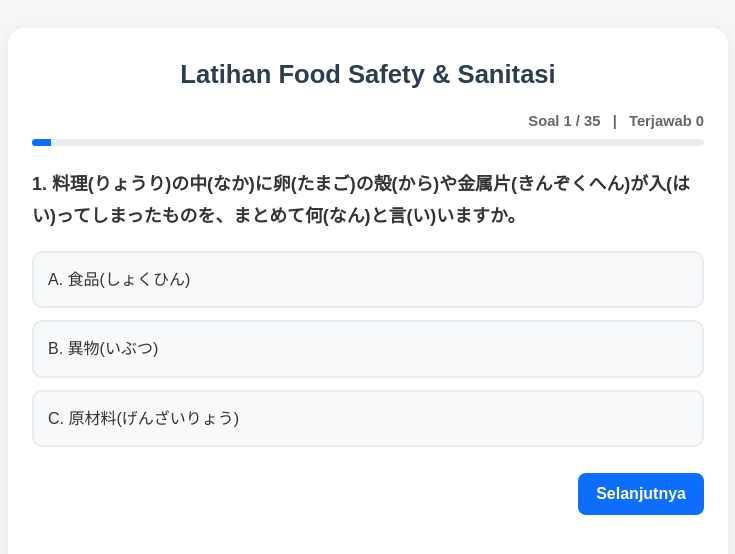
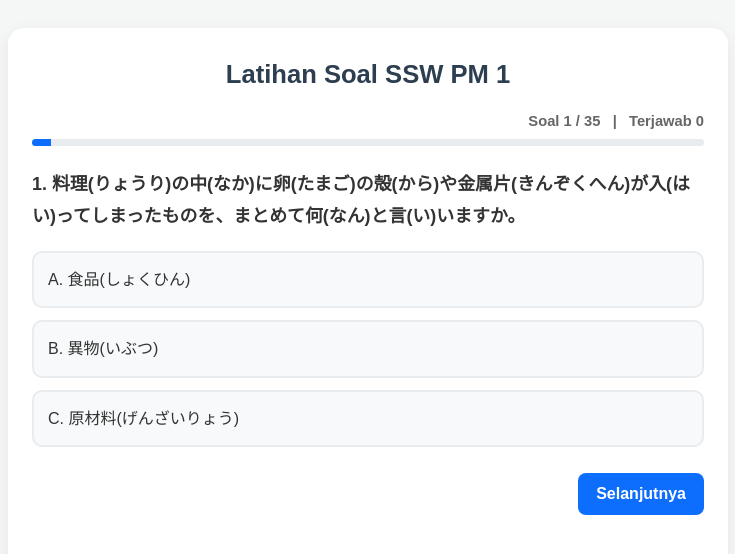
Before and after one commit to juliantokudou-cyber/kuis-ssw-pm1-pilot, a plain HTML site: page index.html in a window 1280 px wide. Shown: the whole page, without its empty margins (272-1007 px from the left). Drawn offline with Linux system fonts and the light colour scheme; some packages are replaced by stand-ins of ours; a script that the page names is missing.

Commit message:
Add files via upload

```diff
--- a/index.html
+++ b/index.html
@@ -4,7 +4,7 @@
 <head>
 <meta charset="UTF-8">
 <meta name="viewport" content="width=device-width, initial-scale=1">
-<title>Latihan Food Safety & Sanitasi</title>
+<title>Latihan Soal SSW PM 1</title>
 
 <!-- SweetAlert2 -->
 <script src="https://cdn.jsdelivr.net/npm/sweetalert2@11"></script>
@@ -297,21 +297,21 @@ correct:1
 },
 {
 question:"食品製造(しょくひんせいぞう)における衛生管理(えいせいかんり)の目的(もくてき)は何(なん)ですか。",
-options:["A. 食品(しょくひん)を食(た)べた人(ひと)が病気(びょうき)やケガをしないようにする","B. 工場の機械(きかい)を新(あたら)しくする","C. 会社の売上(うりあげ)を2倍(ばい)にする"],
+options:["A. 食品(しょくひん)を食(た)べた人(ひと)が病気(びょうき)やケガをしないようにする","B. 工場(こうじょう)の機械(きかい)を新(あたら)しくする","C. 会社(かいしゃ)の売上(うりあげ)を2倍(ばい)にする"],
 correct:0
 },
 {
-question:"一般衛生管理(いっぱんえいせいかんり)に加(くわ)えて、特に重要(じゅうよう)な工程(こうてい)を決(き)めて管理(かんり)する手法(しゅほう)は何(なん)ですか。",
+question:"一般衛生管理(いっぱんえいせいかんり)に加(くわ)えて、特(とく)に重要(じゅうよう)な工程(こうてい)を決(き)めて管理(かんり)する手法(しゅほう)は何(なん)ですか。",
 options:["A. 5S活動(かつどう)","B. HACCPによる衛生管理(えいせいかんり)","C. 労働安全管理(ろうどうあんぜんかんり)"],
 correct:1
 },
 {
 question:"HACCPの重要管理点(じゅうようかんりてん)（CCP）の説明(せつめい)として正(ただ)しいものはどれですか。",
-options:["A. 誰(だれ)が作業(さぎょう)してもよい簡単(かんたん)な工程(こうてい)","B. 製造工程(せいぞうこうてい)の中で特に重要(じゅうよう)な工程(こうてい)","C. 工場の外(そと)を掃除(そうじ)する工程(こうてい)"],
+options:["A. 誰(だれ)が作業(さぎょう)してもよい簡単(かんたん)な工程(こうてい)","B. 製造工程(せいぞうこうてい)の中(なか)で特(とく)に重要(じゅうよう)な工程(こうてい)","C. 工場(こうじょう)の外(そと)を掃除(そうじ)する工程(こうてい)"],
 correct:1
 },
 {
-question:"不安全(ふあんぜん)な食品(しょくひん)を出(だ)したとき、会社が失(うしな)うおそれのある大切(たいせつ)なものは何(なん)ですか。",
+question:"不安全(ふあんぜん)な食品(しょくひん)を出(だ)したとき、会社(かいしゃ)が失(うしな)うおそれのある大切(たいせつ)なものは何(なん)ですか。",
 options:["A. 体重(たいじゅう)","B. 信用(しんよう)","C. 道具(どうぐ)"],
 correct:1
 },
@@ -321,17 +321,17 @@ options:["A. 毒素(どくそ)","B. 芽胞(がほう)","C. ウイルス"],
 correct:1
 },
 {
-question:"主(おも)に鶏肉(とりにく)などが原因(げんいん)となり、下痢(げり)、腹痛(ふくつう)、発熱(はつねつ)を引き起こす細菌(さいきん)は何(なん)ですか。",
+question:"主(おも)に鶏肉(とりにく)などが原因(げんいん)となり、下痢(げり)、腹痛(ふくつう)、発熱(はつねつ)を引(ひ)き起(お)こす細菌(さいきん)は何(なん)ですか。",
 options:["A. カンピロバクター属菌(ぞくきん)","B. 腸炎(ちょうえん)ビブリオ","C. ボツリヌス菌(きん)"],
 correct:0
 },
 {
-question:"魚介類(ぎょかいるい)が主(おも)な原因(げんいん)となり、食中毒(しょくちゅうどく)を引き起こす細菌(さいきん)はどれですか。",
+question:"魚介類(ぎょかいるい)が主(おも)な原因(げんいん)となり、食中毒(しょくちゅうどく)を引(ひ)き起(お)こす細菌(さいきん)はどれですか。",
 options:["A. サルモネラ属菌(ぞくきん)","B. 腸炎(ちょうえん)ビブリオ","C. セレウス菌(きん)"],
 correct:1
 },
 {
-question:"O157やO111などの名前(なまえ)で知られ、血便(けつべん)などを引き起こす細菌(さいきん)は何(なん)ですか。",
+question:"O157やO111などの名前(なまえ)で知(し)られ、血便(けつべん)などを引(ひ)き起(お)こす細菌(さいきん)は何(なん)ですか。",
 options:["A. 腸管出血性大腸菌(ちょうかんしゅっけつせいだいちょうきん)","B. 黄色(おうしょく)ブドウ球菌(きゅうきん)","C. ウェルシュ菌(きん)"],
 correct:0
 },
@@ -351,7 +351,7 @@ options:["A. ボツリヌス菌(きん)","B. サルモネラ属菌(ぞくきん)
 correct:0
 },
 {
-question:"一般的(いっぱんてき)な食中毒菌(しょくちゅうどくきん)を加熱殺菌(かねつさっきん)する基本条件(きほんじょうけん)としてよく使われるものはどれですか。",
+question:"一般的(いっぱんてき)な食中毒菌(しょくちゅうどくきん)を加熱殺菌(かねつさっきん)する基本条件(きほんじょうけん)としてよく使(つか)われるものはどれですか。",
 options:["A. 60℃で10秒間(びょうかん)","B. 75℃で1分間(いっぷんかん)以上(いじょう)","C. 100℃で5分間(ごふんかん)"],
 correct:1
 },
@@ -362,7 +362,7 @@ correct:1
 },
 {
 question:"ノロウイルス対策(たいさく)として加熱(かねつ)するときの目安(めやす)はどれですか。",
-options:["A. 75℃で1分間(いっぷんかん)","B. 85～90℃で90秒間(びょうかん)以上(いじょう)","C. 60℃で20分間(ぷんかん)"],
+options:["A. 75°Cで1分間(いっぷんかん)","B. 85°～90°Cで90秒間(びょうかん)以上(いじょう)","C. 60°Cで20分間(ぷんかん)"],
 correct:1
 },
 {
@@ -381,7 +381,7 @@ options:["A. ソラニン","B. ヒスタミン","C. アニサキス"],
 correct:2
 },
 {
-question:"アニサキス対策(たいさく)の冷凍(れいとう)条件(じょうけん)として知られるものはどれですか。",
+question:"アニサキスを死滅(しめつ)させるための正(ただ)しい冷凍条件(れいとうじょうけん)はどれですか？",
 options:["A. 0℃で1時間(じかん)","B. 4℃で1週間(しゅうかん)","C. −20℃で24時間(じかん)以上(いじょう)"],
 correct:2
 },
@@ -519,7 +519,7 @@ function loadQuiz() {
   const isLast = currentQuestionIndex === quizData.length - 1;
 
   quizBox.innerHTML = `
-    <h1>Latihan Food Safety &amp; Sanitasi</h1>
+    <h1>Latihan Soal SSW PM 1</h1>
 
     <div class="progress-bar">
       Soal ${currentQuestionIndex + 1} / ${quizData.length}
```
